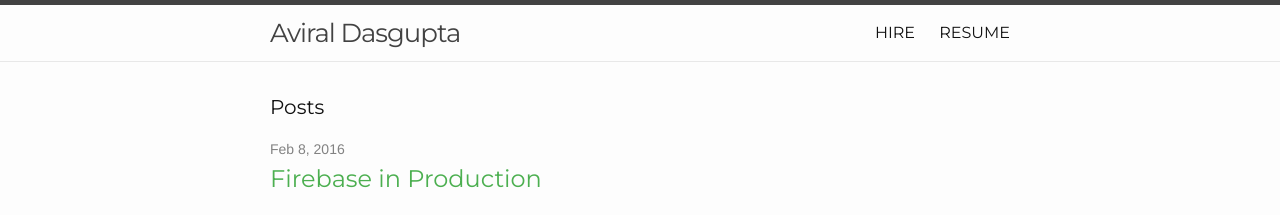
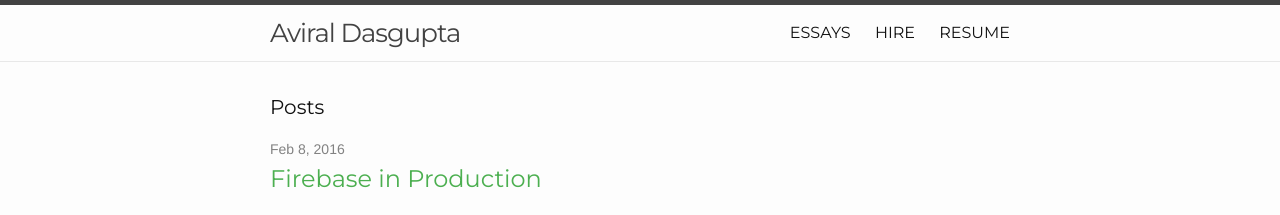
Before and after one commit to aviraldg/aviraldg.github.io, a Jekyll site: the page built from index.html, in a window 1280 px wide. Shown: the top 215 px of the page. Built offline with Jekyll 4.4.1, drawn with Linux system fonts in a browser that asks for light colours; nearby versions of some CDN libraries; some web fonts are replaced.

Commit message:
Move essays

```diff
--- a/essays/index.html
+++ b/essays.html
@@ -1,5 +1,7 @@
 ---
 layout: default
+title: Essays
+permalink: /essays
 ---
 <div class="essay-info">
   <h1 class="page-heading">Essays</h1>
```
